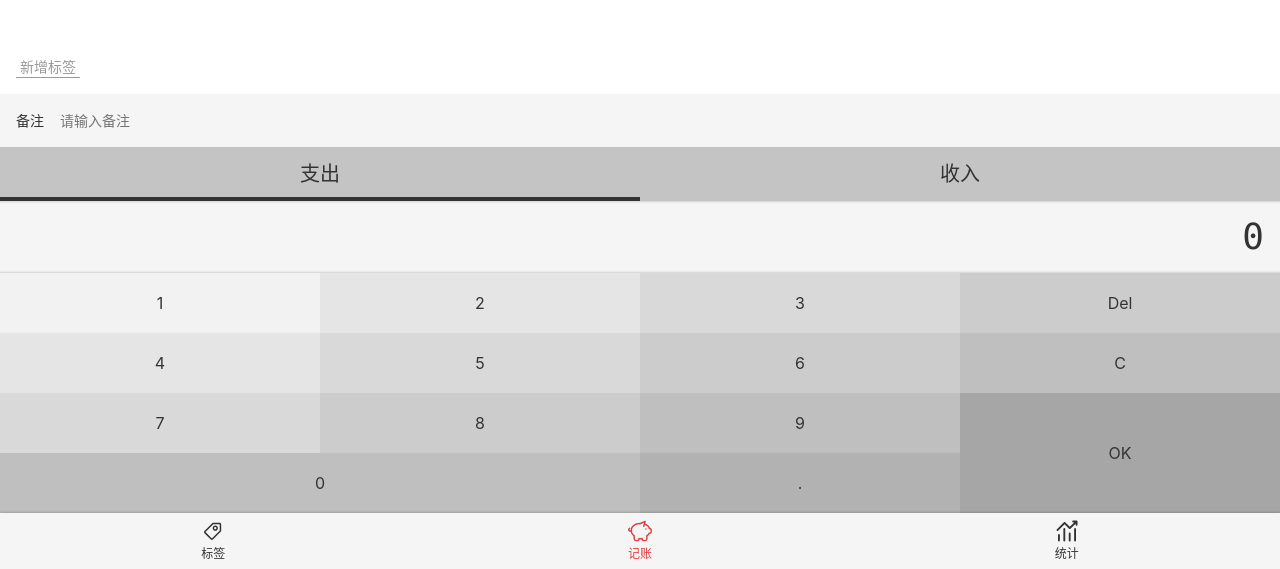
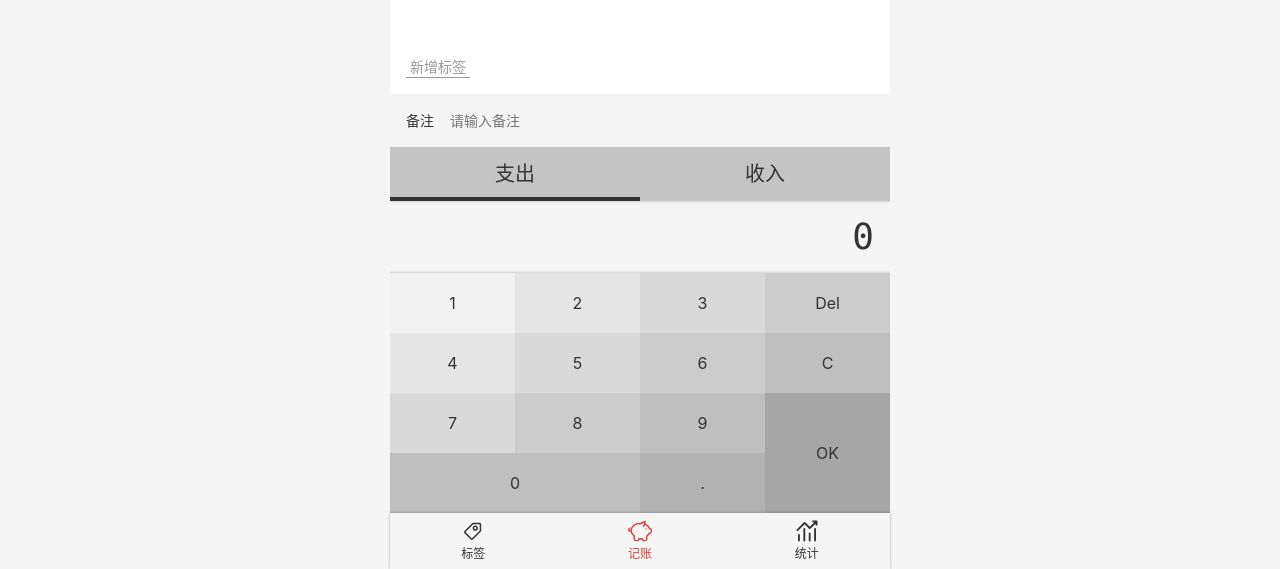
Before and after one commit to gaozheng2/money, a Vue app: page /labels/edit/1#/money in a window 1280 px wide. Shown: the part 231-800 px from the top of the page. Built offline with nearby package versions, Linux system fonts and the light colour scheme.

Commit message:
优化 PC 界面

```diff
--- a/src/App.vue
+++ b/src/App.vue
@@ -17,4 +17,9 @@ body {
   color: #333;
   background: #f5f5f5;
 }
+
+#app {
+  max-width: 500px;
+  margin: 0 auto;
+}
 </style>
```
